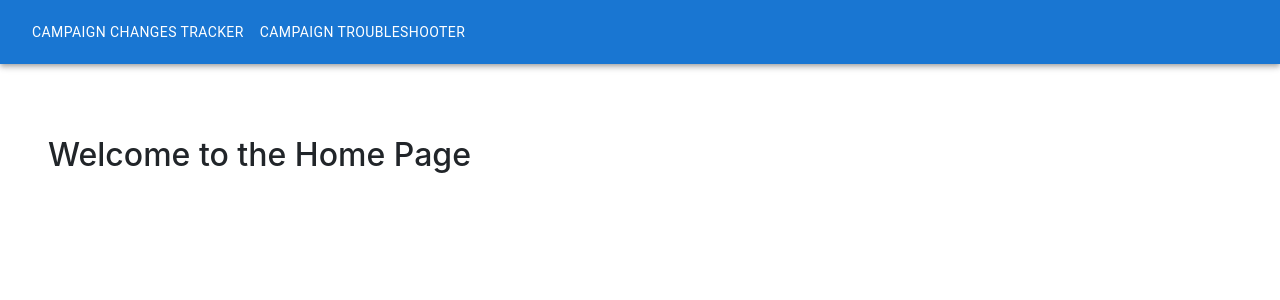
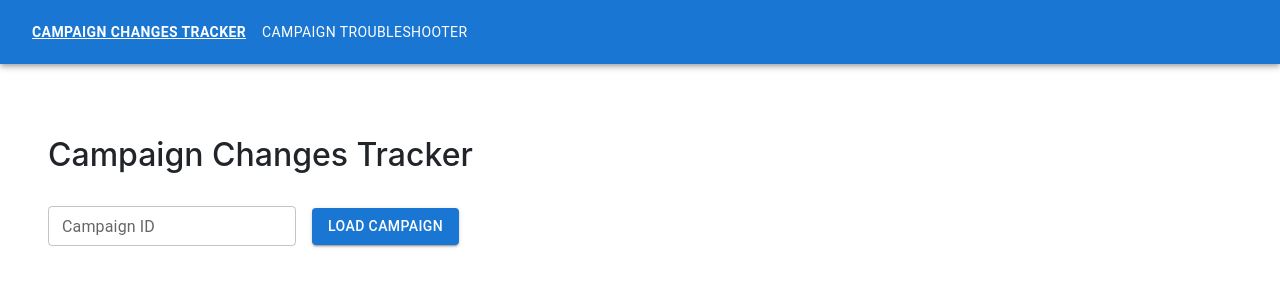
Before and after one commit to calvinyuen-basis/Campaign_Changes_Tracker, a React (Create React App) app in the folder client/: page / in a window 1280 px wide. Shown: the top 300 px of the page. Built offline with nearby package versions, Linux system fonts and the light colour scheme.

Commit message:
Update heatmap to properly display initial update

```diff
--- a/client/package.json
+++ b/client/package.json
@@ -20,13 +20,14 @@
     "react-calendar-heatmap": "^1.10.0",
     "react-dom": "^19.2.3",
     "react-icons": "^5.5.0",
+    "react-py": "^1.11.5",
     "react-router-dom": "^7.13.0",
-    "react-scripts": "5.0.1",
+    "react-scripts": "^5.0.1",
     "react-tooltip": "^5.30.0",
     "web-vitals": "^2.1.4"
   },
   "scripts": {
-    "start": "react-scripts start",
+    "start": "set NODE_OPTIONS=--no-deprecation && react-scripts start",
     "build": "react-scripts build",
     "test": "react-scripts test",
     "eject": "react-scripts eject"
--- a/client/public/index.html
+++ b/client/public/index.html
@@ -24,7 +24,7 @@
       work correctly both with client-side routing and a non-root public URL.
       Learn how to configure a non-root public URL by running `npm run build`.
     -->
-    <title>React App</title>
+    <title>App Support Analytics Tool </title>
   </head>
   <body>
     <noscript>You need to enable JavaScript to run this app.</noscript>
--- a/client/src/App.js
+++ b/client/src/App.js
@@ -10,8 +10,8 @@ export default function App() {
     <Router>
       <Navbar />
       <Routes>
-        <Route path="/" element={<Home />} />
-        <Route path="/CampaignChangesTracker" element={<CampaignChangesTracker />} />
+        {/* <Route path="/" element={<Home />} /> */}
+        <Route path="/" element={<CampaignChangesTracker />} />
         <Route path="/CampaignTroubleshooter" element={<CampaignTroubleshooter />} />
       </Routes>
     </Router>
--- a/client/src/Components/Navbar.js
+++ b/client/src/Components/Navbar.js
@@ -10,10 +10,10 @@ export default function Navbar() {
         <Button
           color="inherit"
           component={Link}
-          to="/CampaignChangesTracker"
+          to="/"
           sx={{
-            fontWeight: location.pathname === '/CampaignChangesTracker' ? 'bold' : 'normal',
-            textDecoration: location.pathname === '/CampaignChangesTracker' ? 'underline' : 'none'
+            fontWeight: location.pathname === '/' ? 'bold' : 'normal',
+            textDecoration: location.pathname === '/' ? 'underline' : 'none'
           }}
         >
           Campaign Changes Tracker
--- a/client/src/Pages/CampaignChangesTracker.js
+++ b/client/src/Pages/CampaignChangesTracker.js
@@ -87,8 +87,8 @@ export default function CampaignChangesTracker() {
   }
 
   return (
-    <div className="p-4 mx-auto">
-      <h2>Campaign Changes Tracker</h2>
+    <div className="p-5">
+      <h2 className="mb-4">Campaign Changes Tracker</h2>
 
       <Box className="d-flex gap-2 my-3 align-items-center py-2">
         <Box component="form" onSubmit={handleLoadCampaign} sx={{ display: 'flex', gap: 2, alignItems: 'center' }}>
--- a/client/src/Pages/CampaignTroubleshooter.js
+++ b/client/src/Pages/CampaignTroubleshooter.js
@@ -1,7 +1,7 @@
 export default function CampaignTroubleshooter() {
   return (
-    <div className="p-4 mx-auto">
-      <h2>Campaign Troubleshooter</h2>
+    <div className="p-5">
+      <h2>Coming Soon...</h2>
     </div>
   );
 }
--- a/client/src/Pages/Home.js
+++ b/client/src/Pages/Home.js
@@ -1,7 +1,7 @@
 export default function Home() {
   return (
     <div className="p-5 mx-auto">
-      <h2>Welcome to the Home Page</h2>
+      <h2>Welcome to Application Support Analyzer</h2>
     </div>
   );
 }
--- a/client/src/api.js
+++ b/client/src/api.js
@@ -13,7 +13,7 @@ export async function getCampaignChanges(campaignId) {
           change.fieldName !== 'lastModified' && change.oldValue !== change.newValue
         ) : []
       }))
-      .filter(entry => entry.changes && entry.changes.length > 0);
+      .filter(entry => entry.type === 'INITIAL' || (entry.changes && entry.changes.length > 0));
     return filteredData;
 
   } catch (err) {
```
Also changed, not shown: 1 other file (tests, documents, lock files or other folders).
